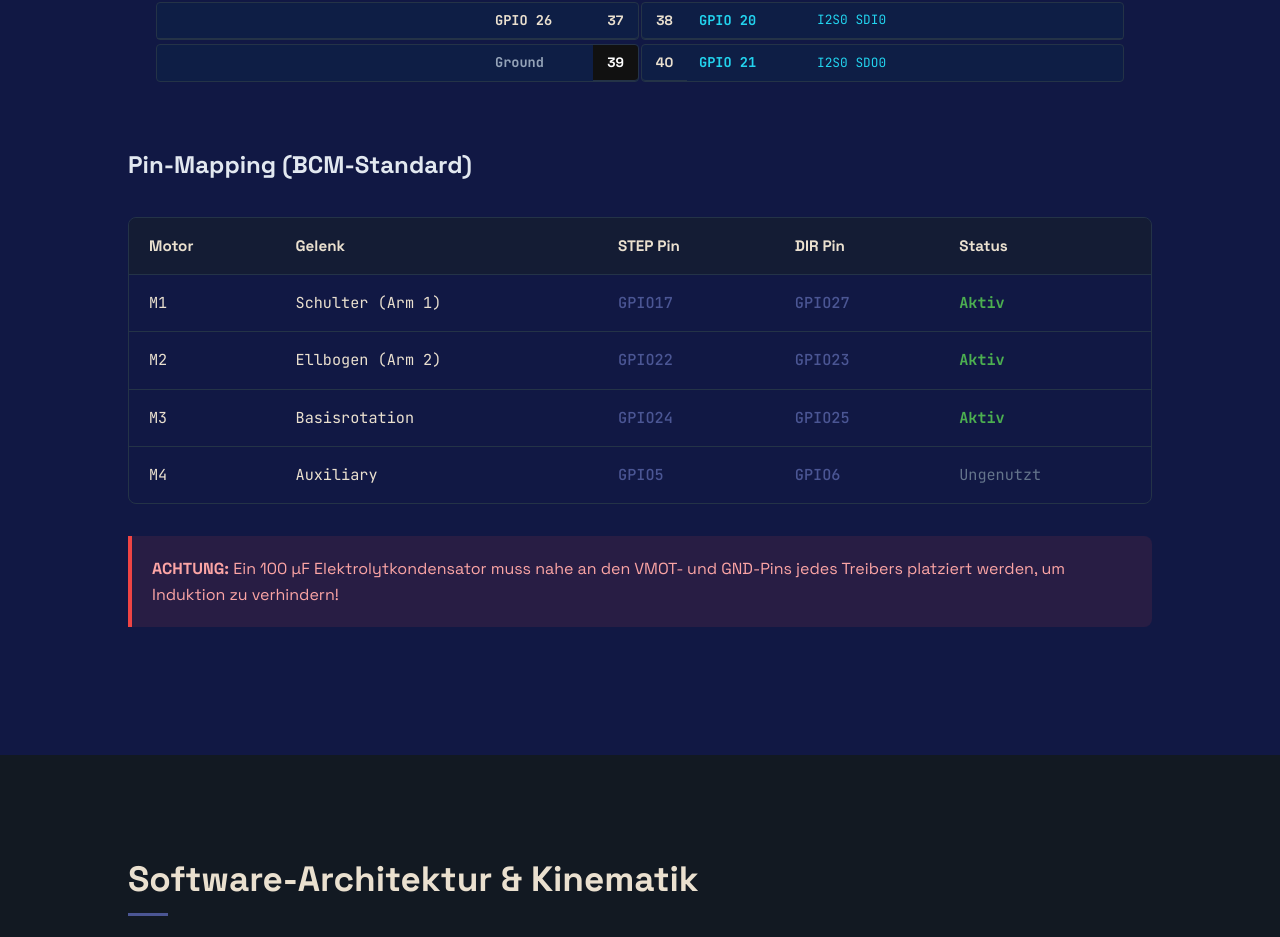
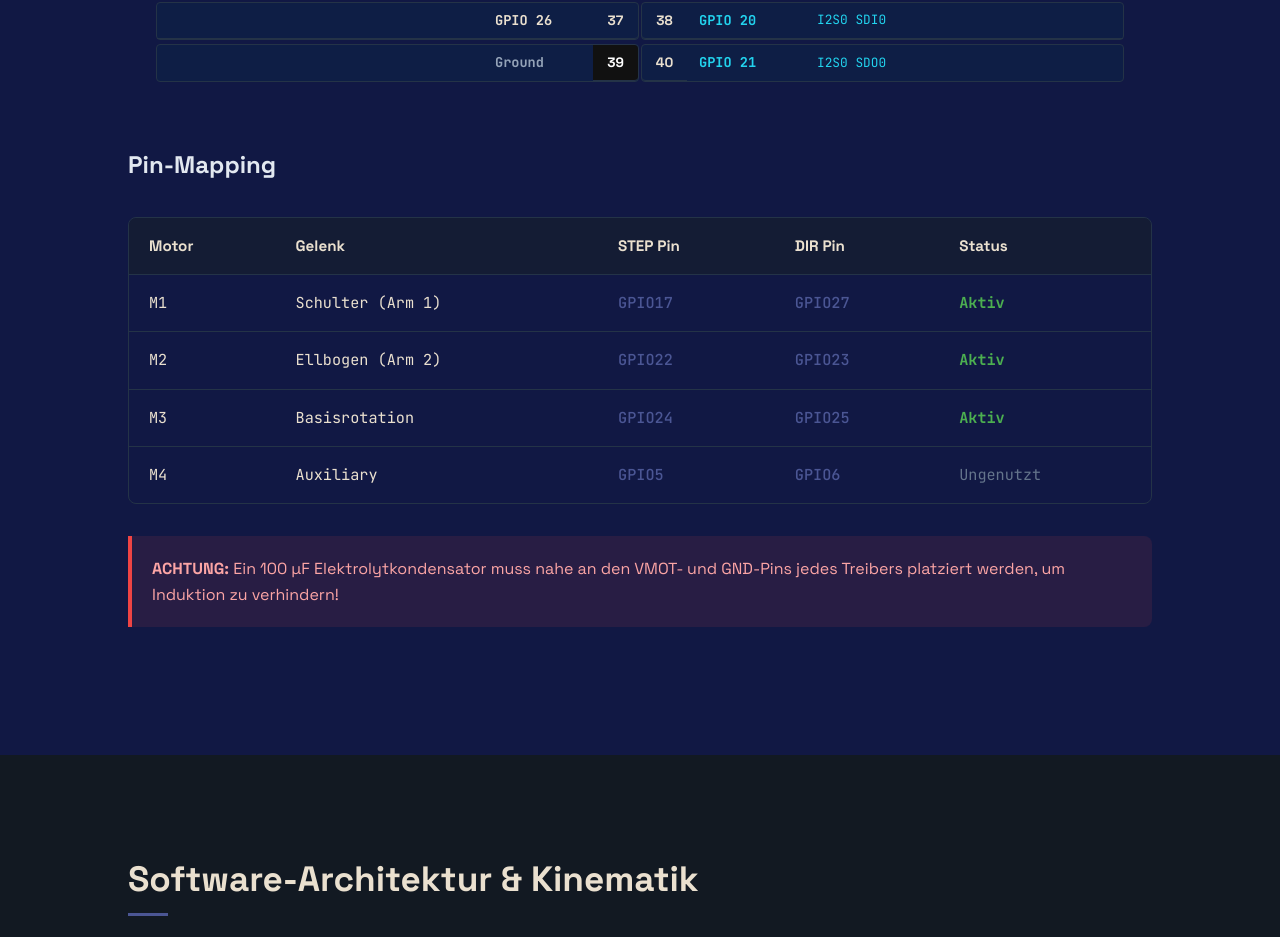
Before and after one commit to LucaGurr/robosite, a website: page index.html in a window 1280 px wide. Shown: the part 3368-4305 px from the top of the page. Drawn offline with nearby package versions, Linux system fonts and the light colour scheme.

Commit message:
removed unnecessary header

```diff
--- a/index.html
+++ b/index.html
@@ -176,7 +176,7 @@
         </section>
 
 
-        <h3>Pin-Mapping (BCM-Standard)</h3>
+        <h3>Pin-Mapping</h3>
         <div class="table-container">
             <table>
                 <thead>
```
